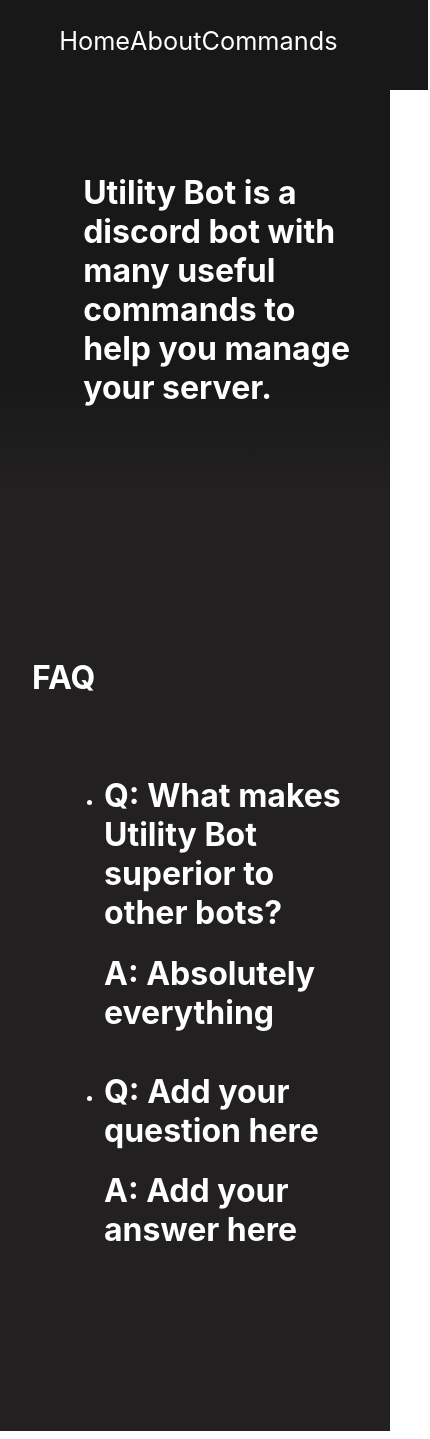
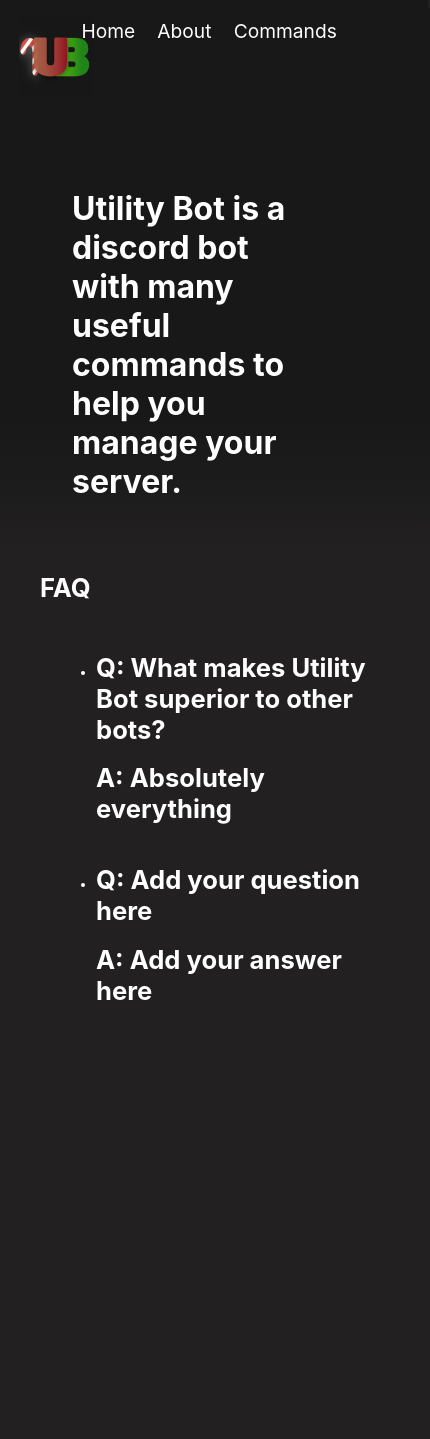
Before and after one commit to PineappleRind/utility-bot-website, a React (Create React App) app in the folder utility-bot-website/: page /home in a window 390 px wide. Shown: the whole page, 430 px wide, since content can reach past the window. After the commit the page ends 1054 px from the top, so only its background shows below. Built offline with nearby package versions, Linux system fonts and the light colour scheme.

Commit message:
finished the main structure
actual content of the page will be added later

```diff
--- a/utility-bot-website/src/App.css
+++ b/utility-bot-website/src/App.css
@@ -1,52 +1,34 @@
 :root {
+  overflow-x: hidden;
   --gray: rgb(34, 32, 32);
   --black: rgb(24, 24, 24);
 }
 
 .home-main-container {
   background-color: var(--black);
-  padding: 7rem 1rem 2rem 4rem;
-  margin: 0 -0.5rem;
+  background-image: linear-gradient(var(--black) 75%, var(--gray));
   display: flex;
-  background-image: linear-gradient(var(--black) 75%, var(--gray));
-}
-.invite-button {
-  font-family: inherit;
-  font-size: 3rem;
-  background-color: aliceblue;
-  color: var(--black);
-  height: 15%;
-  width: 15%;
-  padding: 10px;
-  border-radius: 20px;
-  text-transform: uppercase;
-  box-shadow: 0 2px 10px 2px rgba(0,0,0,0.4);
-  cursor: pointer;
-}
-.invite-button:hover {
-  opacity: 0.9;
-  box-shadow: 0 5px 10px 2px rgba(0,0,0,0.6);
-}
-.logo {
-  width: 35%;
-  border-radius: 3.5rem;
-  left: 0;
+  margin: 0 -3rem;
+  padding-top: 8rem;
+  padding-left: 2rem;
 }
 .home-content {
-  padding: 2rem 1.2rem;
-  animation: homeInfo-anim 2s;
+  margin-left: -2rem;
+  padding: 2rem 7rem;
+  animation: fade-in-anim 2.5s;
   align-self: center;
 }
 
 .faq-container {
-  margin: 0 -0.5rem;
-
+  width: 100vw;
+  margin-left: -1rem;
   background: var(--gray);
-  padding: 9rem 0rem 9rem 2rem;
-  display: flex;
   flex-flow: column;
+  overflow: auto;
+  animation: pulse 2s;
 }
 .faq {
+  margin-left: 2rem;
   margin-bottom: 2.5rem;
 }
 
@@ -55,6 +37,7 @@
   top: 0;
   left: 0;
   width: 100%;
+  height: 20%;
   padding: 0 1.2rem 0.5rem;
   background: var(--black);
   color: black;
@@ -63,7 +46,7 @@
 
 .nav-items {
   flex-flow: row;
-  font-size: 3vh;
+  font-size: 1.2rem;
   width: 70%;
   display: flex;
   justify-content: space-evenly;
@@ -82,17 +65,54 @@
 a:hover {
   text-decoration: underline;
 }
+.invite-button {
+  font-family: inherit;
+  font-size: 3rem;
+  background-color: aliceblue;
+  color: var(--black);
+  height: 15%;
+  width: 15%;
+  padding: 10px;
+  border-radius: 20px;
+  text-transform: uppercase;
+  box-shadow: 0 2px 10px 2px rgba(0, 0, 0, 0.4);
+  cursor: pointer;
+}
+.invite-button:hover {
+  opacity: 0.9;
+  box-shadow: 0 5px 10px 2px rgba(0, 0, 0, 0.6);
+}
+.logo {
+  width: 100px;
+  flex-shrink: 0;
 
-@media (max-width: 600px) {
+  overflow: hidden;
+}
+
+@media (max-width: 720px) {
   .nav-items {
-    justify-items: flex-end;
+    position: absolute;
+  }
+  .nav {
+    position: fixed;
+    height: 10%;
   }
   .faq-container {
-    padding: 9rem 2rem;
+    font-size: 0.8rem;
+  }
+  .logo {
+    margin-top: 1rem;
+    height: 95%;
+    width: 75px;
+  }
+}
+@media (max-width: 720px) {
+  .logo {
+    margin-right: 1rem;
   }
 }
 
-@keyframes homeInfo-anim {
+@keyframes fade-in-anim {
   from {
     opacity: 0;
   }
@@ -100,9 +120,22 @@
     opacity: 1;
   }
 }
+@keyframes pulse {
+  from {
+    transform: scale(0.75);
+    opacity: 0.5%;
+  }
 
+  to {
+    transform: scale(1);
+    opacity: 1;
+  }
+}
+
+body,
 html {
   font-family: -paple-system, BlinkMacSystemFont, "Segoe UI", Roboto, Oxygen,
     Ubuntu, Cantarell, "Open Sans", "Helvetica Neue", sans-serif;
   color: white;
+  background-color: var(--gray);
 }
--- a/utility-bot-website/src/App.js
+++ b/utility-bot-website/src/App.js
@@ -8,12 +8,14 @@
 function App() {
   return (
     <Router>
-      <div className="app">
+      <div>
         <NavBar />
         <Switch>
-          <Route path="/home" component={Home} />
+          <Route path="home" component={Home} />
           <Route path="/about" component={About} />
           <Route path="/commands" component={Commands} />
+          {/* redirects any path to home */}
+          <Route component={Home} />
         </Switch>
       </div>
     </Router>
--- a/utility-bot-website/src/Components/Home.js
+++ b/utility-bot-website/src/Components/Home.js
@@ -2,22 +2,20 @@
   return (
     <div>
       <div className="home-main-container">
-        <div>
           <h1 className="home-content">
             Utility Bot is a discord bot with many useful commands to help you
             manage your server.
           </h1>
-        </div>
       </div>
       <div className="faq-container">
-        <h1>FAQ</h1>
+        <h1 style={{ marginLeft: "3rem"}}>FAQ</h1>
         <br />
         <ul style={{ marginLeft: "2rem" }}>
           <li className="faq">
             <h1>Q: What makes Utility Bot superior to other bots?</h1>
             <h1>A: Absolutely everything</h1>
           </li>
-          <li>
+          <li className="faq">
             <h1>Q: Add your question here</h1>
             <h1>A: Add your answer here</h1>
           </li>
--- a/utility-bot-website/src/Components/NavBar.js
+++ b/utility-bot-website/src/Components/NavBar.js
@@ -8,10 +8,8 @@
 const Navbar = () => {
   return (
     <nav className="nav">
+      <img className="logo" src="assets/logo.png" alt=""></img>
       <ul className="nav-items">
-        <li>
-          <img className="logo" src="assets/logo.png" alt=""></img>
-        </li>
         <Link style={styles} to="/home">
           <li>Home</li>
         </Link>
```
Also changed, not shown: 1 other file (tests, documents, lock files or other folders).
